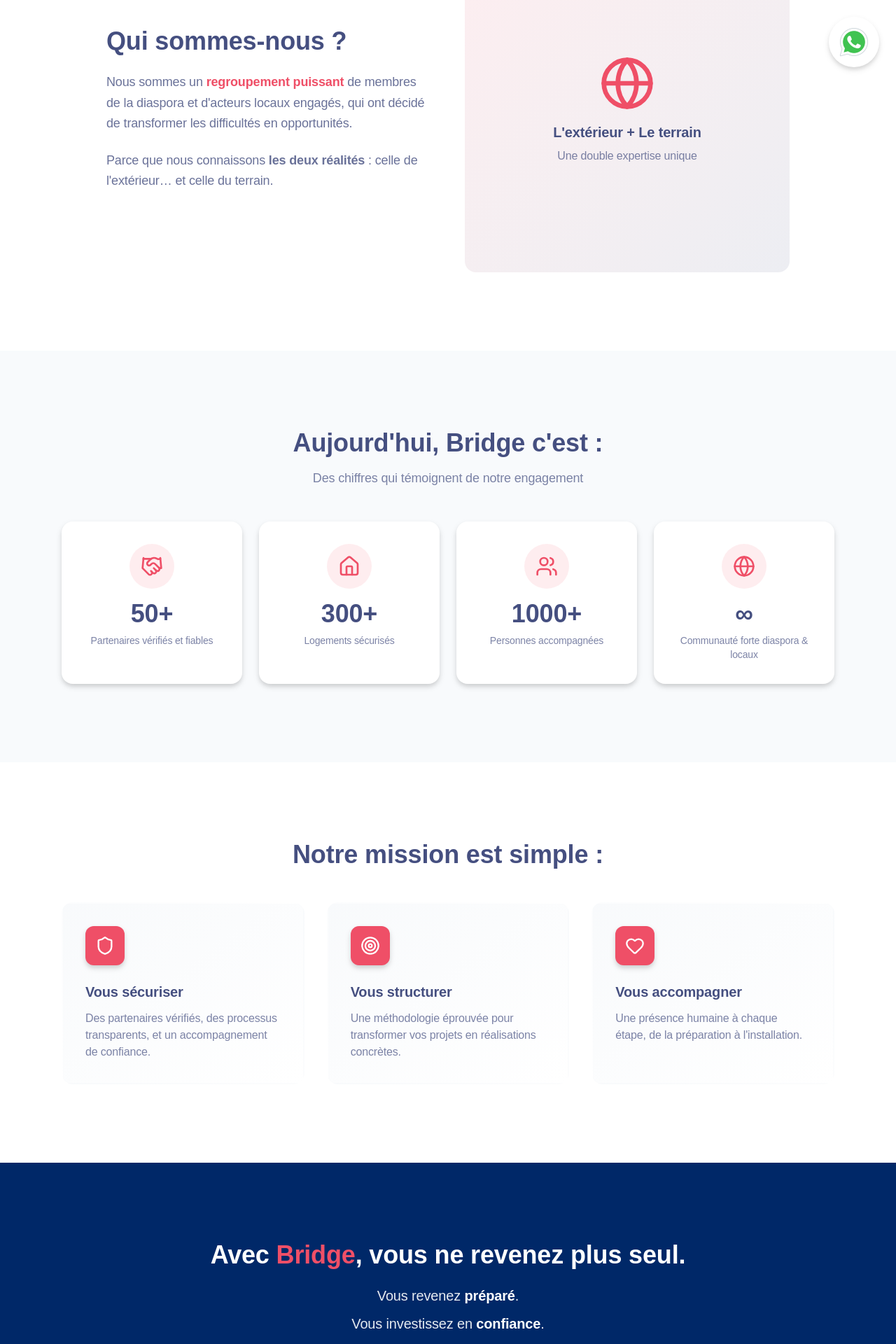
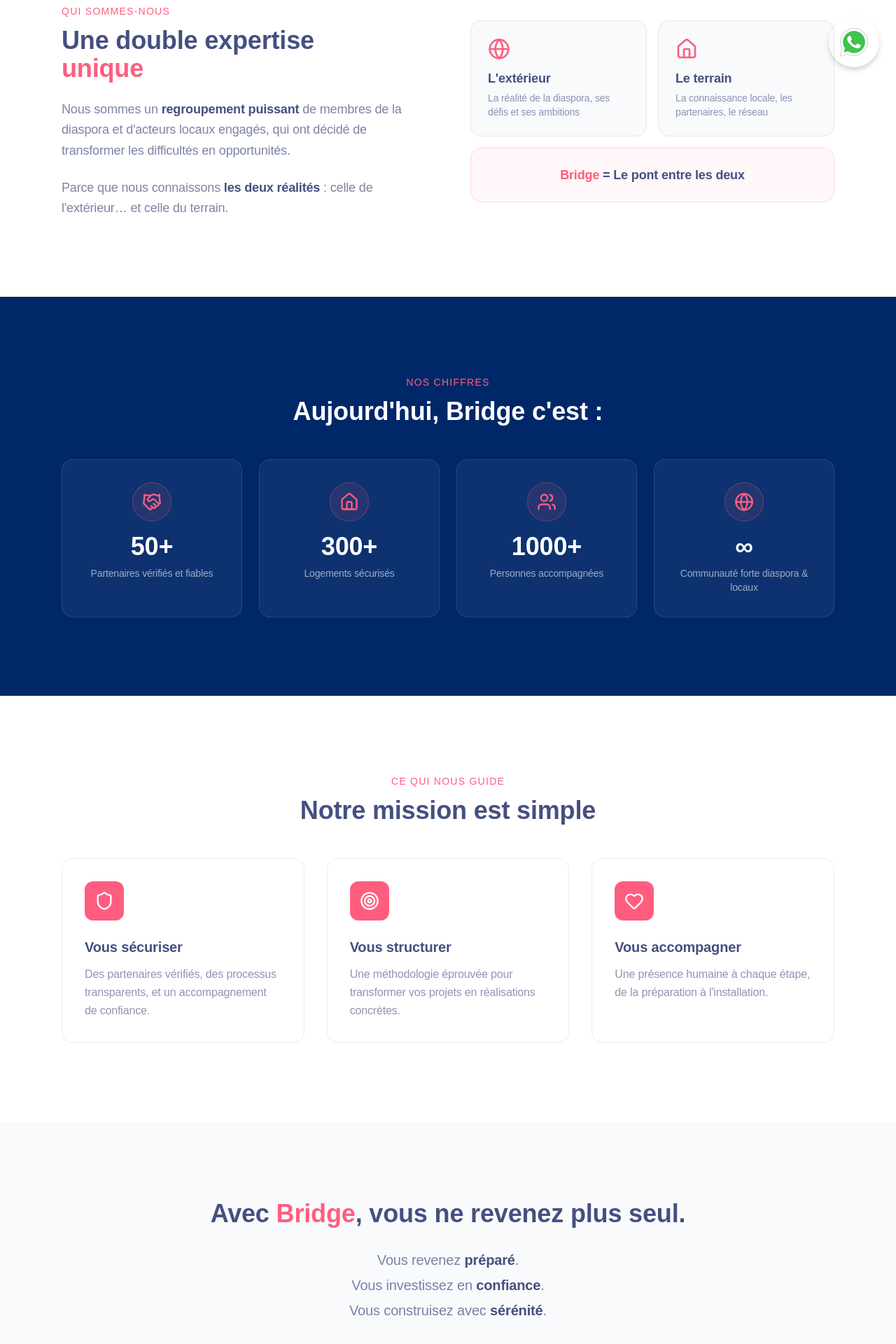
Before and after one commit to BlackJr-Git/bridge-landing, a Next.js app: page /a-propos in a window 1280 px wide. Shown: the part 680-2600 px from the top of the page at 70% size. Built offline with nearby package versions, Linux system fonts and the light colour scheme.

Commit message:
update services pages

```diff
--- a/src/app/a-propos/page.tsx
+++ b/src/app/a-propos/page.tsx
@@ -1,8 +1,16 @@
 "use client";
 
 import React from "react";
-import { Users, Home, Handshake, Globe, Shield, Target, Heart } from "lucide-react";
-import { cn } from "@/lib/utils";
+import {
+  Users,
+  Home,
+  Handshake,
+  Globe,
+  Shield,
+  Target,
+  Heart,
+  ArrowRight,
+} from "lucide-react";
 
 const stats = [
   {
@@ -31,17 +39,20 @@ const values = [
   {
     icon: Shield,
     title: "Vous sécuriser",
-    description: "Des partenaires vérifiés, des processus transparents, et un accompagnement de confiance.",
+    description:
+      "Des partenaires vérifiés, des processus transparents, et un accompagnement de confiance.",
   },
   {
     icon: Target,
     title: "Vous structurer",
-    description: "Une méthodologie éprouvée pour transformer vos projets en réalisations concrètes.",
+    description:
+      "Une méthodologie éprouvée pour transformer vos projets en réalisations concrètes.",
   },
   {
     icon: Heart,
     title: "Vous accompagner",
-    description: "Une présence humaine à chaque étape, de la préparation à l'installation.",
+    description:
+      "Une présence humaine à chaque étape, de la préparation à l'installation.",
   },
 ];
 
@@ -49,48 +60,72 @@ export default function AboutPage() {
   return (
     <div className="min-h-screen">
       {/* Hero Section */}
-      <section className="relative bg-gradient-to-br bg-secondary py-24 text-white md:py-32">
-        <div className="absolute inset-0 bg-[url('/assets/pattern.png')] opacity-5" />
-        <div className="container relative mx-auto max-w-5xl px-6 text-center">
-          <h1 className="mb-6 text-4xl font-bold md:text-5xl lg:text-6xl">
-            À propos de <span className="text-[#EF4F67]">Bridge</span>
+      <section className="relative bg-secondary py-28 text-white md:py-36">
+        <div className="container mx-auto max-w-5xl px-6 text-center">
+          <p className="mb-4 text-sm font-medium uppercase tracking-widest text-primary">
+            Notre histoire
+          </p>
+          <h1 className="mb-8 font-[batangas] text-5xl font-bold md:text-7xl">
+            À propos de <span className="text-primary">Bridge</span>
           </h1>
-          <p className="mx-auto max-w-3xl text-xl leading-relaxed text-white/90 md:text-2xl">
+          <p className="mx-auto max-w-3xl text-lg leading-relaxed text-white/70 md:text-xl">
             Bridge est né d'un constat simple :
           </p>
           <p className="mx-auto mt-4 max-w-3xl text-2xl font-semibold leading-relaxed md:text-3xl">
-            Revenir, investir ou s'installer au pays ne devrait pas être un parcours d'obstacles.
+            Revenir, investir ou s'installer au pays ne devrait pas être un
+            parcours d'obstacles.
           </p>
         </div>
       </section>
 
       {/* Story Section */}
       <section className="bg-white py-20 md:py-28">
-        <div className="container mx-auto max-w-5xl px-6">
-          <div className="grid gap-12 md:grid-cols-2 md:items-center">
+        <div className="container mx-auto max-w-6xl px-6">
+          <div className="grid gap-16 md:grid-cols-2 md:items-center">
             <div>
+              <p className="mb-3 text-sm font-medium uppercase tracking-widest text-primary">
+                Qui sommes-nous
+              </p>
               <h2 className="mb-6 text-3xl font-bold text-[#454F80] md:text-4xl">
-                Qui sommes-nous ?
+                Une double expertise <br />
+                <span className="text-primary">unique</span>
               </h2>
-              <p className="mb-6 text-lg leading-relaxed text-[#454F80]/80">
-                Nous sommes un <strong className="text-[#EF4F67]">regroupement puissant</strong> de membres
-                de la diaspora et d'acteurs locaux engagés, qui ont décidé de transformer les difficultés
-                en opportunités.
+              <p className="mb-6 text-lg leading-relaxed text-[#454F80]/70">
+                Nous sommes un{" "}
+                <strong className="text-[#454F80]">
+                  regroupement puissant
+                </strong>{" "}
+                de membres de la diaspora et d'acteurs locaux engagés, qui ont
+                décidé de transformer les difficultés en opportunités.
               </p>
-              <p className="text-lg leading-relaxed text-[#454F80]/80">
-                Parce que nous connaissons <strong>les deux réalités</strong> : celle de l'extérieur…
-                et celle du terrain.
+              <p className="text-lg leading-relaxed text-[#454F80]/70">
+                Parce que nous connaissons{" "}
+                <strong className="text-[#454F80]">les deux réalités</strong> :
+                celle de l'extérieur… et celle du terrain.
               </p>
             </div>
-            <div className="relative">
-              <div className="aspect-square overflow-hidden rounded-2xl bg-gradient-to-br from-[#EF4F67]/10 to-[#454F80]/10 p-8">
-                <div className="flex h-full flex-col items-center justify-center text-center">
-                  <Globe className="mb-4 h-20 w-20 text-[#EF4F67]" />
-                  <p className="text-xl font-semibold text-[#454F80]">
-                    L'extérieur + Le terrain
+            <div>
+              <div className="grid grid-cols-2 gap-4">
+                <div className="rounded-2xl border border-[#454F80]/10 bg-slate-50 p-6">
+                  <Globe className="mb-3 size-8 text-primary" />
+                  <p className="text-lg font-bold text-[#454F80]">
+                    L'extérieur
                   </p>
-                  <p className="mt-2 text-[#454F80]/70">
-                    Une double expertise unique
+                  <p className="mt-1 text-sm text-[#454F80]/60">
+                    La réalité de la diaspora, ses défis et ses ambitions
+                  </p>
+                </div>
+                <div className="rounded-2xl border border-[#454F80]/10 bg-slate-50 p-6">
+                  <Home className="mb-3 size-8 text-primary" />
+                  <p className="text-lg font-bold text-[#454F80]">Le terrain</p>
+                  <p className="mt-1 text-sm text-[#454F80]/60">
+                    La connaissance locale, les partenaires, le réseau
+                  </p>
+                </div>
+                <div className="col-span-2 rounded-2xl border border-primary/20 bg-primary/5 p-6">
+                  <p className="text-center text-lg font-bold text-[#454F80]">
+                    <span className="text-primary">Bridge</span> = Le pont entre
+                    les deux
                   </p>
                 </div>
               </div>
@@ -100,14 +135,14 @@ export default function AboutPage() {
       </section>
 
       {/* Stats Section */}
-      <section className="bg-slate-50 py-20 md:py-28">
+      <section className="bg-secondary py-20 text-white md:py-28">
         <div className="container mx-auto max-w-6xl px-6">
-          <h2 className="mb-4 text-center text-3xl font-bold text-[#454F80] md:text-4xl">
+          <p className="mb-3 text-center text-sm font-medium uppercase tracking-widest text-primary">
+            Nos chiffres
+          </p>
+          <h2 className="mb-12 text-center text-3xl font-bold md:text-4xl">
             Aujourd'hui, Bridge c'est :
           </h2>
-          <p className="mx-auto mb-12 max-w-2xl text-center text-lg text-[#454F80]/70">
-            Des chiffres qui témoignent de notre engagement
-          </p>
 
           <div className="grid gap-6 sm:grid-cols-2 lg:grid-cols-4">
             {stats.map((stat, index) => {
@@ -115,13 +150,13 @@ export default function AboutPage() {
               return (
                 <div
                   key={index}
-                  className="group rounded-2xl bg-white p-8 text-center shadow-lg transition-all hover:-translate-y-1 hover:shadow-xl"
+                  className="group rounded-2xl border border-white/10 bg-white/5 p-8 text-center transition-all hover:border-primary/30 hover:bg-white/10"
                 >
-                  <div className="mx-auto mb-4 flex h-16 w-16 items-center justify-center rounded-full bg-[#EF4F67]/10 transition-colors group-hover:bg-[#EF4F67]/20">
-                    <Icon className="h-8 w-8 text-[#EF4F67]" />
+                  <div className="mx-auto mb-4 flex size-14 items-center justify-center rounded-full border border-primary/30 bg-primary/10">
+                    <Icon className="size-7 text-primary" />
                   </div>
-                  <p className="mb-2 text-4xl font-bold text-[#454F80]">{stat.value}</p>
-                  <p className="text-sm text-[#454F80]/70">{stat.label}</p>
+                  <p className="mb-2 text-4xl font-bold">{stat.value}</p>
+                  <p className="text-sm text-white/60">{stat.label}</p>
                 </div>
               );
             })}
@@ -133,8 +168,11 @@ export default function AboutPage() {
       <section className="bg-white py-20 md:py-28">
         <div className="container mx-auto max-w-6xl px-6">
           <div className="mb-12 text-center">
+            <p className="mb-3 text-sm font-medium uppercase tracking-widest text-primary">
+              Ce qui nous guide
+            </p>
             <h2 className="mb-4 text-3xl font-bold text-[#454F80] md:text-4xl">
-              Notre mission est simple :
+              Notre mission est simple
             </h2>
           </div>
 
@@ -144,13 +182,17 @@ export default function AboutPage() {
               return (
                 <div
                   key={index}
-                  className="group relative overflow-hidden rounded-2xl border-2 border-transparent bg-gradient-to-br from-slate-50 to-white p-8 transition-all hover:border-[#EF4F67]/20 hover:shadow-lg"
+                  className="group rounded-2xl border border-[#454F80]/10 bg-white p-8 transition-all hover:border-primary/20 hover:shadow-lg"
                 >
-                  <div className="mb-6 flex h-14 w-14 items-center justify-center rounded-xl bg-[#EF4F67] text-white shadow-lg shadow-[#EF4F67]/30">
-                    <Icon className="h-7 w-7" />
+                  <div className="mb-6 flex size-14 items-center justify-center rounded-xl bg-primary text-white">
+                    <Icon className="size-7" />
                   </div>
-                  <h3 className="mb-3 text-xl font-bold text-[#454F80]">{value.title}</h3>
-                  <p className="text-[#454F80]/70">{value.description}</p>
+                  <h3 className="mb-3 text-xl font-bold text-[#454F80]">
+                    {value.title}
+                  </h3>
+                  <p className="text-[#454F80]/60 leading-relaxed">
+                    {value.description}
+                  </p>
                 </div>
               );
             })}
@@ -159,28 +201,38 @@ export default function AboutPage() {
       </section>
 
       {/* CTA Section */}
-      <section className="bg-linear-to-br bg-secondary py-20 text-white md:py-28">
+      <section className="bg-slate-50 py-20 md:py-28">
         <div className="container mx-auto max-w-4xl px-6 text-center">
-          <h2 className="mb-6 text-3xl font-bold md:text-4xl">
-            Avec <span className="text-[#EF4F67]">Bridge</span>, vous ne revenez plus seul.
+          <h2 className="mb-8 text-3xl font-bold text-[#454F80] md:text-4xl">
+            Avec <span className="text-primary">Bridge</span>, vous ne revenez
+            plus seul.
           </h2>
 
-          <div className="mb-10 space-y-3 text-xl text-white/90">
-            <p>Vous revenez <strong className="text-white">préparé</strong>.</p>
-            <p>Vous investissez en <strong className="text-white">confiance</strong>.</p>
-            <p>Vous construisez avec <strong className="text-white">sérénité</strong>.</p>
+          <div className="mb-10 space-y-2 text-xl text-[#454F80]/70">
+            <p>
+              Vous revenez <strong className="text-[#454F80]">préparé</strong>.
+            </p>
+            <p>
+              Vous investissez en{" "}
+              <strong className="text-[#454F80]">confiance</strong>.
+            </p>
+            <p>
+              Vous construisez avec{" "}
+              <strong className="text-[#454F80]">sérénité</strong>.
+            </p>
           </div>
 
           <div className="flex flex-col items-center justify-center gap-4 sm:flex-row">
             <a
               href="/contact"
-              className="inline-flex items-center justify-center rounded-full bg-[#EF4F67] px-8 py-4 text-lg font-semibold text-white transition-all hover:bg-[#d94459] hover:shadow-lg"
+              className="inline-flex items-center gap-2 rounded-full bg-primary px-8 py-4 text-lg font-semibold text-white transition-all hover:bg-[#d94459] hover:shadow-lg"
             >
               Nous contacter
+              <ArrowRight className="size-5" />
             </a>
             <a
-              href="/#services"
-              className="inline-flex items-center justify-center rounded-full border-2 border-white/30 px-8 py-4 text-lg font-semibold text-white transition-all hover:border-white hover:bg-white/10"
+              href="/services"
+              className="inline-flex items-center gap-2 rounded-full border-2 border-[#454F80]/20 px-8 py-4 text-lg font-semibold text-[#454F80] transition-all hover:border-[#454F80]/40 hover:bg-[#454F80]/5"
             >
               Découvrir nos services
             </a>
```
Also changed, not shown: src/app/contact/page.tsx (+21 -10 lines), src/app/services/page.tsx (+35 -24 lines).
